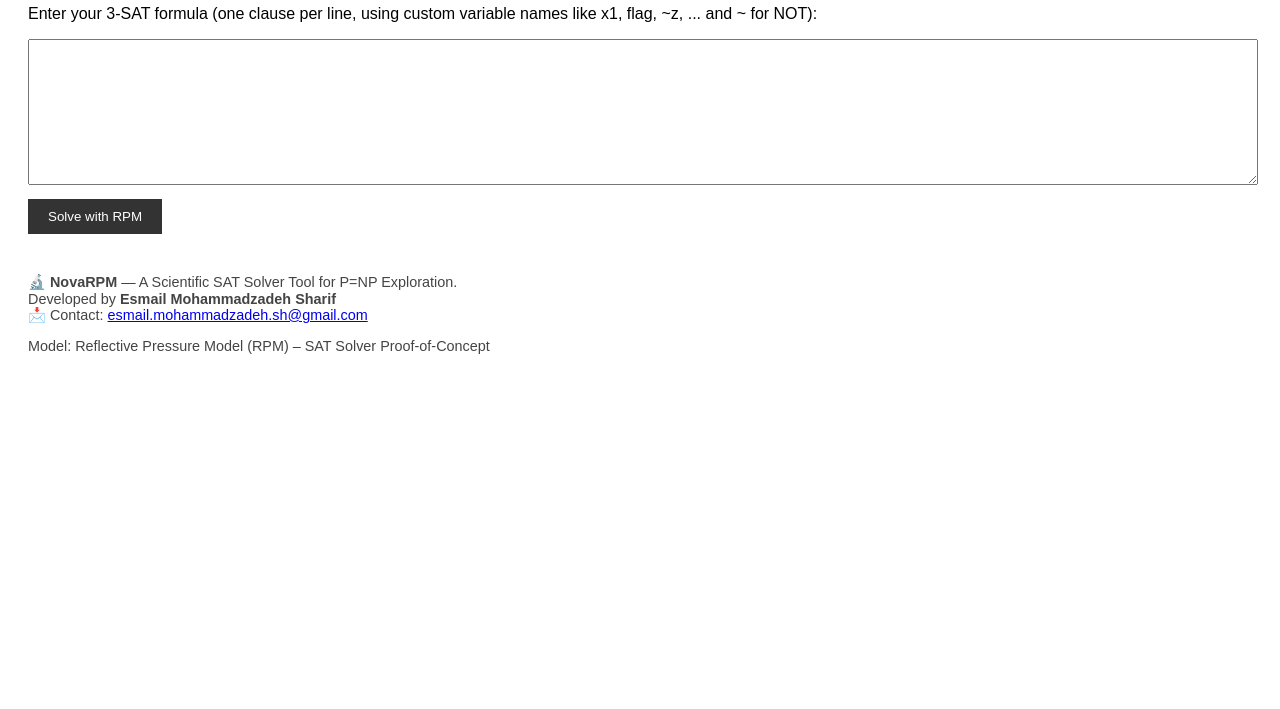
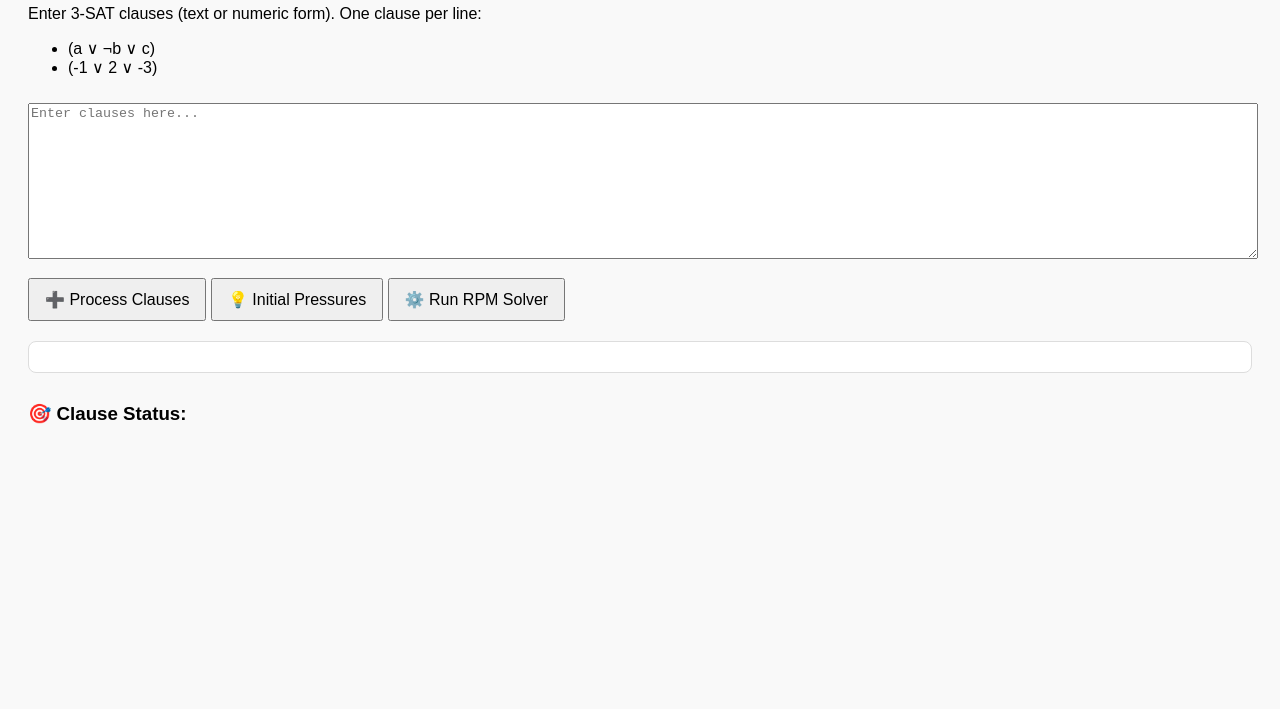
Before and after one commit to esmail11912/novaRPM, a website: page index.html in a window 1280 px wide. Shown: the part 91-800 px from the top of the page. Drawn offline with Linux system fonts and the light colour scheme.

Commit message:
Update index.html

```diff
--- a/index.html
+++ b/index.html
@@ -1,91 +1,174 @@
-
 <!DOCTYPE html>
-<html lang="en">
+<html>
 <head>
   <meta charset="UTF-8">
-  <title>RPM–SAT Solver & Visualizer (No Limit on Clauses)</title>
+  <title>RPM 3-SAT Solver</title>
   <style>
-    body { font-family: Arial, sans-serif; padding: 20px; background: #fff; color: #000; }
-    textarea { width: 100%; height: 140px; font-family: monospace; font-size: 14px; }
-    .button { padding: 10px 20px; background: #333; color: white; border: none; margin-top: 10px; cursor: pointer; }
-    .sat { color: green; }
-    .unsat { color: red; }
-    .box { display: inline-block; padding: 6px 12px; margin: 3px; border-radius: 5px; color: white; }
-    .true { background: green; }
-    .false { background: red; }
-    footer { margin-top: 40px; font-size: 0.9em; color: #444; }
+    body { font-family: sans-serif; padding: 20px; background: #f9f9f9; }
+    textarea { width: 100%; height: 150px; margin-top: 10px; }
+    button { margin-top: 15px; padding: 10px 15px; font-size: 16px; }
+    .output { margin-top: 20px; background: #fff; padding: 15px; border-radius: 8px; border: 1px solid #ddd; }
+    .clause-box { padding: 8px; margin: 5px 0; border-radius: 6px; font-family: monospace; }
   </style>
 </head>
 <body>
-  <h2>RPM–SAT Solver & Visualizer (No Limit on Clauses)</h2>
-  <p>Enter your 3-SAT formula (one clause per line, using custom variable names like x1, flag, ~z, ... and ~ for NOT):</p>
-  <textarea id="input"></textarea><br>
-  <button class="button" onclick="solve()">Solve with RPM</button>
-  <div id="output"></div>
 
-  <footer>
-    <p>🔬 <strong>NovaRPM</strong> — A Scientific SAT Solver Tool for P=NP Exploration.<br>
-    Developed by <strong>Esmail Mohammadzadeh Sharif</strong><br>
-    📩 Contact: <a href="mailto:esmail.mohammadzadeh.sh@gmail.com">esmail.mohammadzadeh.sh@gmail.com</a></p>
-    <p>Model: Reflective Pressure Model (RPM) – SAT Solver Proof-of-Concept</p>
-  </footer>
+  <h2>🚀 RPM 3-SAT Solver – Reflective Pressure Model</h2>
+  <p>Enter 3-SAT clauses (text or numeric form). One clause per line:</p>
+  <ul>
+    <li>(a ∨ ¬b ∨ c)</li>
+    <li>(-1 ∨ 2 ∨ -3)</li>
+  </ul>
 
-  <script>
-    function solve() {
-      const input = document.getElementById("input").value.trim().split('\n');
-      let clauses = [];
-      let vars = new Set();
+  <textarea id="clauseInput" placeholder="Enter clauses here..."></textarea>
+  <br>
+  <button onclick="processClauses()">➕ Process Clauses</button>
+  <button onclick="calculateInitialPressure()">💡 Initial Pressures</button>
+  <button onclick="runRPMIteration()">⚙️ Run RPM Solver</button>
 
-      for (let line of input) {
-        const clause = line.split('∨').map(lit => lit.trim());
-        if (clause.length !== 3) continue;
-        clauses.push(clause);
+  <div class="output" id="resultArea"></div>
+
+  <div id="visualOutput" style="margin-top: 30px;">
+    <h3>🎯 Clause Status:</h3>
+    <div id="clauseStatusArea"></div>
+  </div>
+
+<script>
+  const varMap = {};
+  let varCounter = 1;
+  let allClauses = [];
+  let pressures = {};
+
+  function convertLiteral(lit) {
+    lit = lit.trim();
+    if (/^-?\\d+$/.test(lit)) return parseInt(lit);
+    let neg = lit.includes('¬') || lit.includes('~') || lit.startsWith('-');
+    let name = lit.replace(/[()¬~\\s-]/g, '');
+    if (!varMap[name]) varMap[name] = varCounter++;
+    return neg ? -varMap[name] : varMap[name];
+  }
+
+  function processClauses() {
+    const raw = document.getElementById('clauseInput').value;
+    const lines = raw.split('\\n');
+    const parsed = [];
+
+    for (let line of lines) {
+      if (!line.trim()) continue;
+      let clean = line.replace(/[()]/g, '').replace(/∨/g, '|');
+      let parts = clean.split('|').map(s => s.trim());
+      if (parts.length !== 3) continue;
+      const clause = parts.map(convertLiteral);
+      parsed.push(clause);
+    }
+
+    allClauses = parsed;
+
+    let resultText = "<b>📋 Parsed Clauses:</b><br><pre>" + JSON.stringify(parsed, null, 2) + "</pre>";
+    resultText += "<b>🔑 Variable Mapping:</b><br><pre>" + JSON.stringify(varMap, null, 2) + "</pre>";
+
+    document.getElementById('resultArea').innerHTML = resultText;
+  }
+
+  function calculateInitialPressure() {
+    const counts = {};
+    for (let clause of allClauses) {
+      for (let lit of clause) {
+        let key = Math.abs(lit);
+        if (!counts[key]) counts[key] = { pos: 0, neg: 0 };
+        if (lit > 0) counts[key].pos++;
+        else counts[key].neg++;
+      }
+    }
+
+    pressures = {};
+    for (let key in counts) {
+      let c = counts[key];
+      pressures[key] = c.pos - c.neg;
+    }
+
+    let result = "<b>🧠 Initial Pressure for Variables:</b><br><pre>" + JSON.stringify(pressures, null, 2) + "</pre>";
+    result += "<b>📊 Positive/Negative Count:</b><br><pre>" + JSON.stringify(counts, null, 2) + "</pre>";
+    document.getElementById('resultArea').innerHTML += result;
+  }
+
+  function runRPMIteration() {
+    const variableValues = {};
+    const netPressure = {};
+
+    for (let key in pressures) {
+      let val = pressures[key];
+      variableValues[key] = val > 0 ? 1 : 0;
+      netPressure[key] = 0;
+    }
+
+    let steps = 0;
+    let maxSteps = 20;
+
+    while (steps++ < maxSteps) {
+      let clauseChanged = false;
+      for (let key in netPressure) netPressure[key] = 0;
+
+      for (let clause of allClauses) {
+        let satisfied = false;
         for (let lit of clause) {
-          vars.add(lit.replace(/^~/, ''));
+          let varId = Math.abs(lit);
+          let val = variableValues[varId];
+          let isPositive = lit > 0;
+          if ((isPositive && val === 1) || (!isPositive && val === 0)) {
+            satisfied = true;
+            break;
+          }
+        }
+
+        if (!satisfied) {
+          clauseChanged = true;
+          for (let lit of clause) {
+            let varId = Math.abs(lit);
+            netPressure[varId] += (lit > 0) ? -1 : 1;
+          }
         }
       }
 
-      let varList = Array.from(vars);
-      let assignments = {};
-      for (let v of varList) {
-        assignments[v] = Math.random() < 0.5;
+      for (let key in variableValues) {
+        if (netPressure[key] > 0) variableValues[key] = 1;
+        else if (netPressure[key] < 0) variableValues[key] = 0;
       }
 
-      let output = "";
-      let allSat = true;
-      output += "<h3>Result: ";
-      for (let i = 0; i < clauses.length; i++) {
-        const c = clauses[i];
-        const sat = c.some(lit => {
-          let neg = lit.startsWith("~");
-          let v = lit.replace(/^~/, "");
-          return neg ? !assignments[v] : assignments[v];
-        });
-        if (!sat) {
-          allSat = false;
+      if (!clauseChanged) break;
+    }
+
+    renderClauseStatus(variableValues);
+
+    let finalResult = "<b>🔄 Final Values After RPM:</b><br><pre>" + JSON.stringify(variableValues, null, 2) + "</pre>";
+    finalResult += "<b>✅ Result:</b> " + (steps < maxSteps ? "SATISFIABLE ✔️" : "UNSATISFIABLE ❌ (unstable)");
+    document.getElementById('resultArea').innerHTML += "<br>" + finalResult;
+  }
+
+  function renderClauseStatus(variableValues) {
+    let html = "";
+    for (let i = 0; i < allClauses.length; i++) {
+      const clause = allClauses[i];
+      let satisfied = false;
+
+      for (let lit of clause) {
+        let varId = Math.abs(lit);
+        let val = variableValues[varId];
+        let isPositive = lit > 0;
+        if ((isPositive && val === 1) || (!isPositive && val === 0)) {
+          satisfied = true;
           break;
         }
       }
-      output += allSat ? '<span class="sat">SAT ✅</span>' : '<span class="unsat">UNSAT ❌</span>';
-      output += "</h3>";
 
-      output += "<ul>";
-      for (let i = 0; i < clauses.length; i++) {
-        const c = clauses[i];
-        const sat = c.some(lit => {
-          let neg = lit.startsWith("~");
-          let v = lit.replace(/^~/, "");
-          return neg ? !assignments[v] : assignments[v];
-        });
-        output += `<li>Clause ${i + 1}: <span class="${sat ? 'sat' : 'unsat'}">${sat ? 'SAT' : 'UNSAT'}</span></li>`;
-      }
-      output += "</ul><h4>Assignment Chart</h4>";
-      for (let v of varList) {
-        output += `<span class="box ${assignments[v] ? 'true' : 'false'}">${v}</span>`;
-      }
+      let color = satisfied ? "#c8f7c5" : "#f7c5c5";
+      let emoji = satisfied ? "✅" : "❌";
+      html += `<div class="clause-box" style="background:${color}"><b>C${i+1}</b>: [ ${clause.join(", ")} ] ${emoji}</div>`;
+    }
 
-      document.getElementById("output").innerHTML = output;
-    }
-  </script>
+    document.getElementById('clauseStatusArea').innerHTML = html;
+  }
+</script>
+
 </body>
 </html>
```
